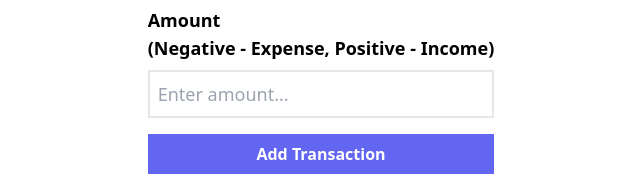
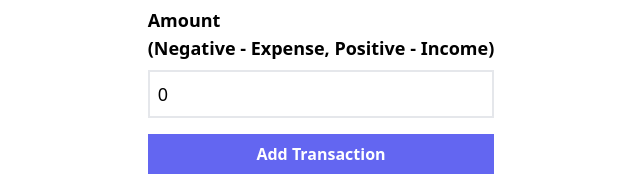
Before and after one commit to Uzairkhan98/Expense-Tracker, a React (Vite) app: page / in a window 1280 px wide. Shown: the part 546-722 px from the top of the page, without its empty margins (319-959 px from the left). Built offline with nearby package versions, Linux system fonts and the light colour scheme.

Commit message:
Added input validations

```diff
--- a/src/components/AddTransactionForm.jsx
+++ b/src/components/AddTransactionForm.jsx
@@ -3,7 +3,7 @@ import { useState } from "react";
 import { useTransactionsDispatch } from "../context/context";
 
 export const AddTransactionForm = () => {
-  const [userInput, setUserInput] = useState({});
+  const [userInput, setUserInput] = useState({ text: "", amount: 0 });
   const dispatch = useTransactionsDispatch();
 
   const handleSubmit = (e) => {
@@ -12,6 +12,7 @@ export const AddTransactionForm = () => {
       type: "added",
       ...userInput,
     });
+    setUserInput(() => ({ text: "", amount: 0 }));
   };
 
   return (
@@ -19,7 +20,7 @@ export const AddTransactionForm = () => {
       <h2 className="text-2xl font-semibold capitalize border-b-2 pb-3 border-gray-300">
         Add new transaction
       </h2>
-      <form typeof="submit" className="mt-4">
+      <form typeof="submit" className="mt-4" onSubmit={handleSubmit}>
         <div className="flex flex-col gap-2">
           <label htmlFor="text" className="text-2xl font-semibold capitalize">
             Text
@@ -27,6 +28,9 @@ export const AddTransactionForm = () => {
           <input
             type="text"
             name="text"
+            required
+            value={userInput.text}
+            minLength={3}
             id="text"
             onChange={(e) =>
               setUserInput((uI) => ({ ...uI, text: e.target.value }))
@@ -40,7 +44,10 @@ export const AddTransactionForm = () => {
           <input
             type="number"
             name="amount"
+            value={userInput.amount}
             id="amount"
+            required
+            minLength={1}
             onChange={(e) =>
               setUserInput((uI) => ({ ...uI, amount: e.target.value }))
             }
@@ -50,7 +57,6 @@ export const AddTransactionForm = () => {
           <button
             type="submit"
             className="bg-indigo-500 p-2 capitalize font-semibold mt-2 mb-6 text-white"
-            onClick={handleSubmit}
           >
             add transaction
           </button>
--- a/vite.config.js
+++ b/vite.config.js
@@ -1,7 +1,8 @@
-import { defineConfig } from 'vite'
-import react from '@vitejs/plugin-react'
+import { defineConfig } from "vite";
+import react from "@vitejs/plugin-react";
 
 // https://vitejs.dev/config/
 export default defineConfig({
-  plugins: [react()]
-})
+  plugins: [react()],
+  base: "/Expense-Tracker/",
+});
```
Also changed, not shown: 4 other files (tests, documents, lock files or other folders).
